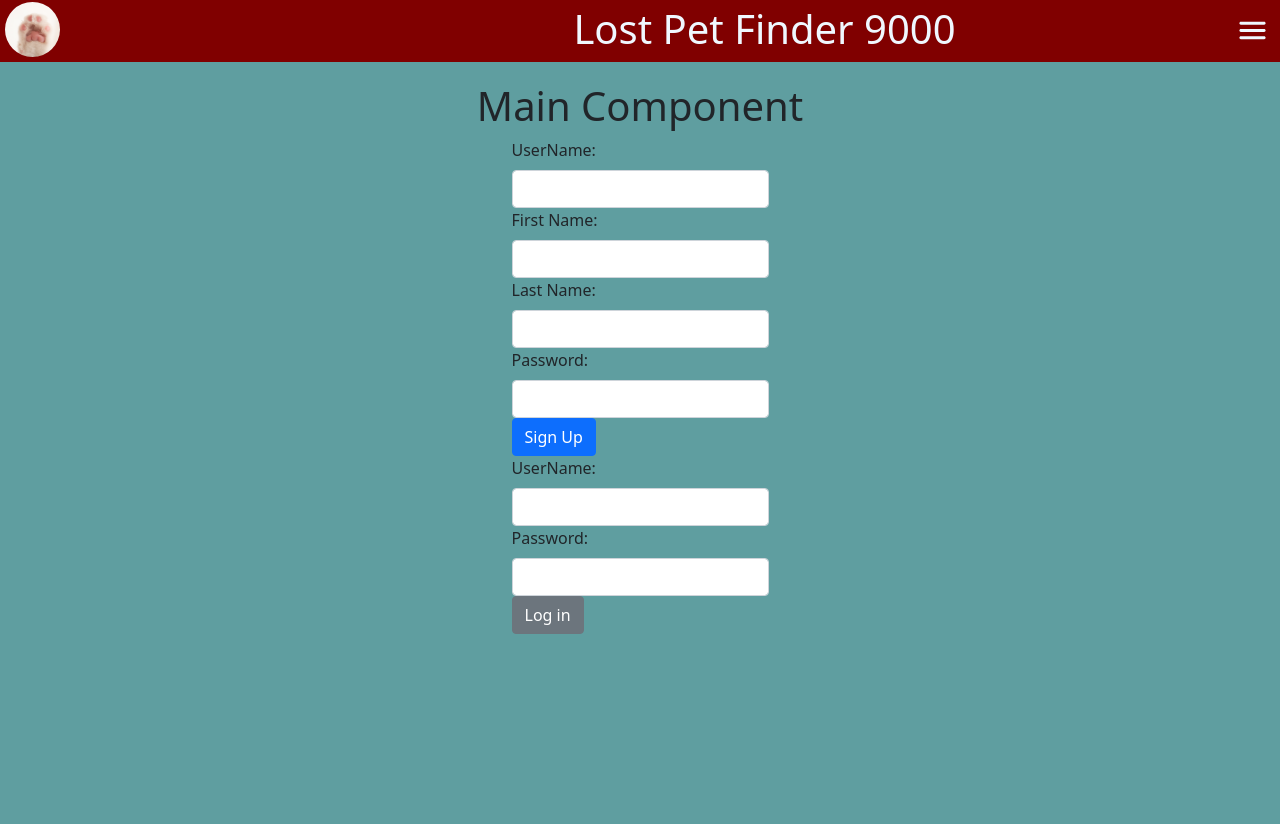
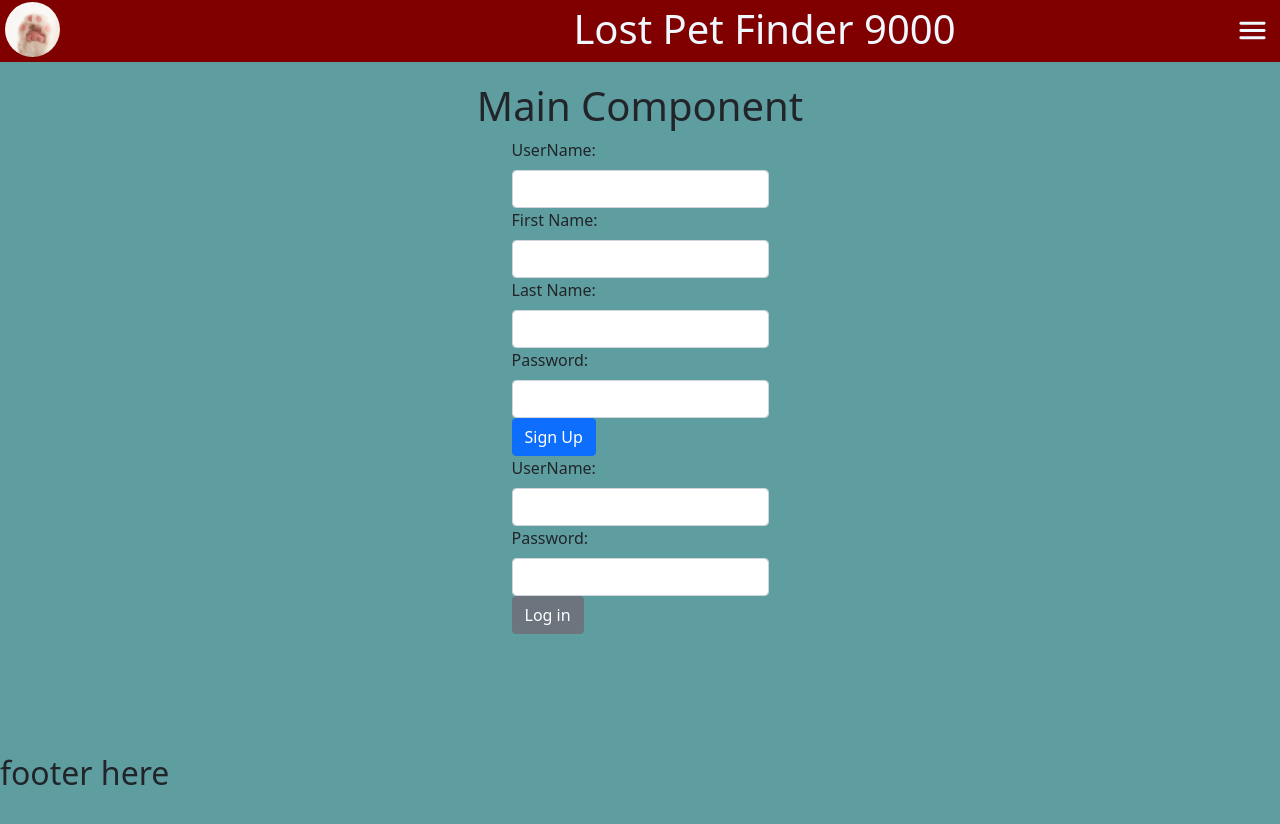
Before and after one commit to Floof-Finders/lost-pet-finder-frontend, a React (Create React App) app: page / in a window 1280 px wide. Shown: the top 824 px of the page. Built offline with nearby package versions, Linux system fonts and the light colour scheme; no server answers.

Commit message:
Update Footer.js
added footer to fix error for merge really quick

```diff
--- a/src/components/footer/Footer.js
+++ b/src/components/footer/Footer.js
@@ -2,7 +2,7 @@
 export default function Footer(props) {
 	return (
 		<footer className="fixed-bottom">
-			<h2></h2>
+			<h2>footer here</h2>
 		</footer>
 	);
 }
```
